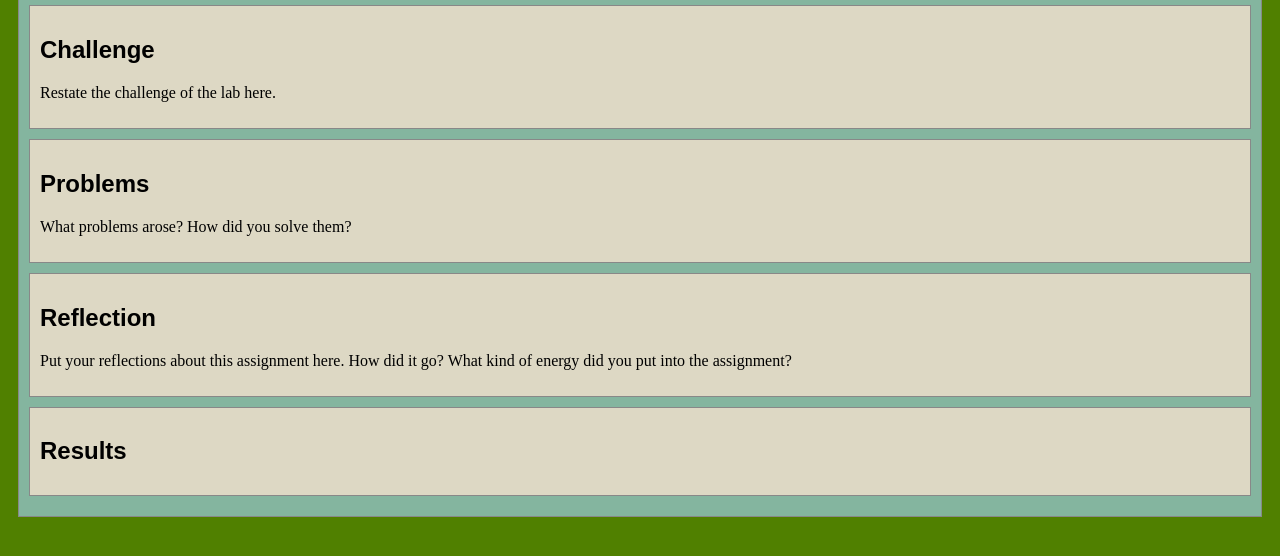
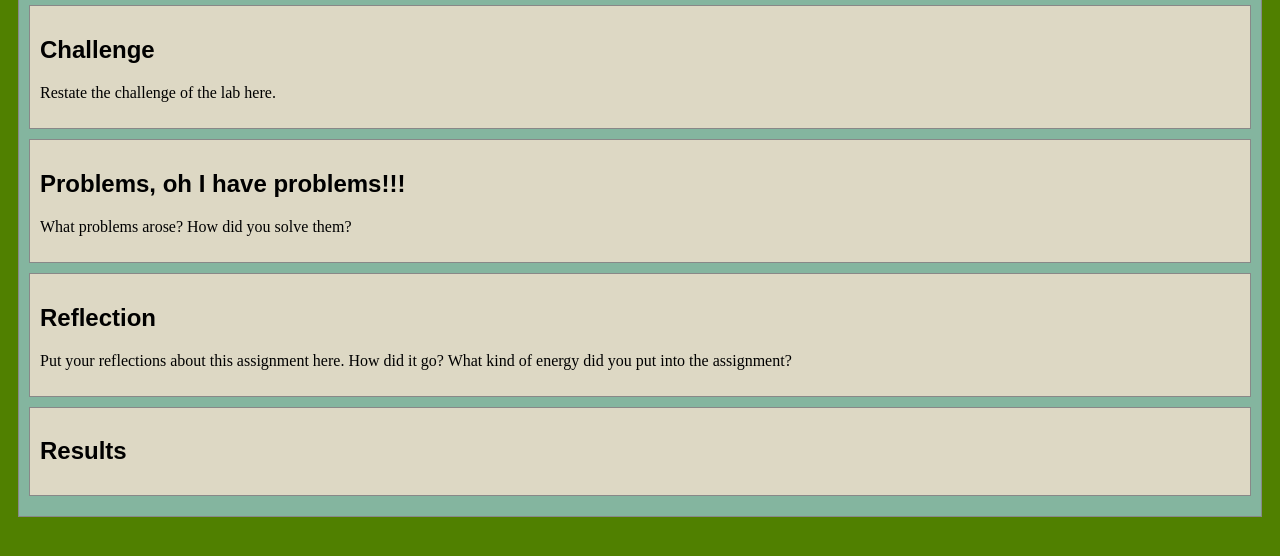
Before and after one commit to mnardell/demohtml, a plain HTML site: page lab1/index.html in a window 1280 px wide. Shown: the part 106-662 px from the top of the page. Drawn offline with nearby package versions, Linux system fonts and the light colour scheme.

Commit message:
Update index.html

```diff
--- a/lab1/index.html
+++ b/lab1/index.html
@@ -30,7 +30,7 @@
 			</div>
 
 			<div class="minor-section">
-					<h2>Problems</h2>
+					<h2>Problems, oh I have problems!!!</h2>
 					<p>What problems arose? How did you solve them? </p>
 			</div>
 
```
